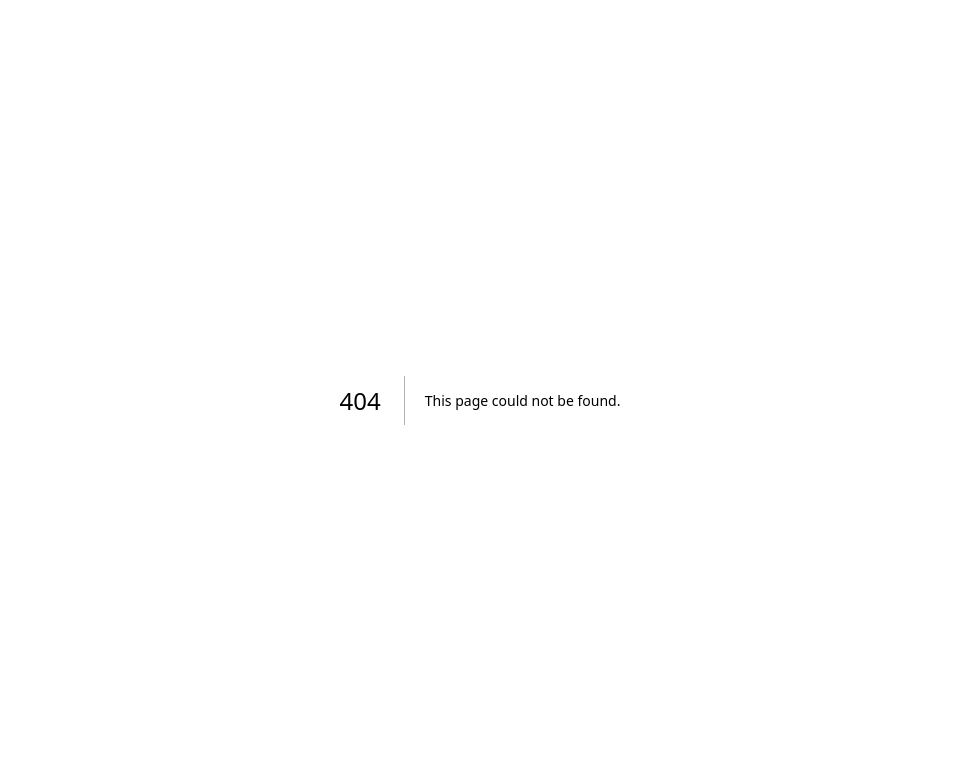
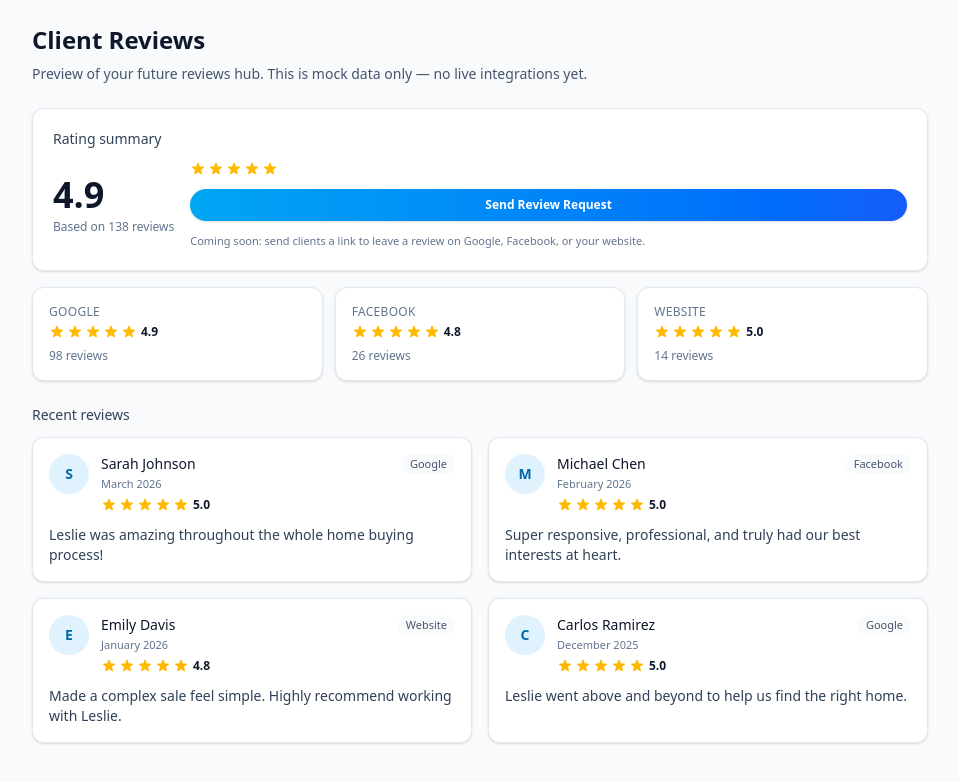
Before and after one commit to VenJami/follow-up-automation, a Next.js app: page /dashboard/reviews in a window 1280 px wide. Before the commit this address had no page. Shown: the top 782 px of the page, without its empty margins (160-1119 px from the left). Built offline with nearby package versions, Linux system fonts and the light colour scheme.

Commit message:
Add Review Page

```diff
--- /dev/null
+++ b/src/app/dashboard/reviews/page.tsx
@@ -0,0 +1,209 @@
+import type { Metadata } from "next";
+
+export const metadata: Metadata = {
+  title: "Client Reviews | Follow-Up Inbox",
+};
+
+type ReviewSource = "Google" | "Facebook" | "Website";
+
+interface Review {
+  id: number;
+  name: string;
+  rating: number;
+  text: string;
+  source: ReviewSource;
+  date: string;
+}
+
+const mockSummary = {
+  overallRating: 4.9,
+  totalReviews: 138,
+};
+
+const mockSourceStats: { source: ReviewSource; rating: number; count: number }[] = [
+  { source: "Google", rating: 4.9, count: 98 },
+  { source: "Facebook", rating: 4.8, count: 26 },
+  { source: "Website", rating: 5.0, count: 14 },
+];
+
+const mockReviews: Review[] = [
+  {
+    id: 1,
+    name: "Sarah Johnson",
+    rating: 5,
+    text: "Leslie was amazing throughout the whole home buying process!",
+    source: "Google",
+    date: "March 2026",
+  },
+  {
+    id: 2,
+    name: "Michael Chen",
+    rating: 5,
+    text: "Super responsive, professional, and truly had our best interests at heart.",
+    source: "Facebook",
+    date: "February 2026",
+  },
+  {
+    id: 3,
+    name: "Emily Davis",
+    rating: 4.8,
+    text: "Made a complex sale feel simple. Highly recommend working with Leslie.",
+    source: "Website",
+    date: "January 2026",
+  },
+  {
+    id: 4,
+    name: "Carlos Ramirez",
+    rating: 5,
+    text: "Leslie went above and beyond to help us find the right home.",
+    source: "Google",
+    date: "December 2025",
+  },
+];
+
+function StarRating({ value }: { value: number }) {
+  const fullStars = Math.round(value);
+
+  return (
+    <div className="flex items-center gap-0.5">
+      {Array.from({ length: 5 }).map((_, index) => (
+        <svg
+          key={index}
+          className={`h-4 w-4 ${
+            index < fullStars ? "text-amber-400" : "text-slate-200"
+          }`}
+          viewBox="0 0 20 20"
+          fill="currentColor"
+          aria-hidden="true"
+        >
+          <path d="M9.049 2.927c.3-.921 1.603-.921 1.902 0l1.07 3.292a1 1 0 00.95.69h3.462c.969 0 1.371 1.24.588 1.81l-2.8 2.034a1 1 0 00-.364 1.118l1.07 3.292c.3.921-.755 1.688-1.54 1.118l-2.8-2.034a1 1 0 00-1.175 0l-2.8 2.034c-.784.57-1.838-.197-1.539-1.118l1.07-3.292a1 1 0 00-.364-1.118L2.98 8.72c-.783-.57-.38-1.81.588-1.81h3.461a1 1 0 00.951-.69l1.07-3.292z" />
+        </svg>
+      ))}
+    </div>
+  );
+}
+
+function InitialAvatar({ name }: { name: string }) {
+  const initial = name.trim().charAt(0).toUpperCase() || "?";
+
+  return (
+    <div className="flex h-10 w-10 items-center justify-center rounded-full bg-sky-100 text-sm font-semibold text-sky-700">
+      {initial}
+    </div>
+  );
+}
+
+export default function ReviewsPage() {
+  return (
+    <main className="min-h-screen px-4 py-6">
+      <div className="mx-auto max-w-4xl space-y-6">
+        {/* Page header */}
+        <div className="flex flex-col gap-2">
+          <h1 className="text-2xl font-semibold text-slate-900">Client Reviews</h1>
+          <p className="text-sm text-slate-600">
+            Preview of your future reviews hub. This is mock data only — no live
+            integrations yet.
+          </p>
+        </div>
+
+        {/* Rating summary + sources */}
+        <div className="grid gap-4 md:grid-cols-[2fr,3fr]">
+          {/* Rating summary card */}
+          <section className="rounded-xl border border-slate-200 bg-white p-5 shadow-sm">
+            <h2 className="mb-3 text-sm font-medium text-slate-700">
+              Rating summary
+            </h2>
+            <div className="flex items-center gap-4">
+              <div>
+                <p className="text-4xl font-semibold text-slate-900">
+                  {mockSummary.overallRating.toFixed(1)}
+                </p>
+                <p className="mt-1 text-xs text-slate-500">
+                  Based on {mockSummary.totalReviews} reviews
+                </p>
+              </div>
+              <div className="flex flex-1 flex-col gap-3">
+                <StarRating value={mockSummary.overallRating} />
+                <button
+                  type="button"
+                  className="inline-flex items-center justify-center rounded-full bg-gradient-to-r from-sky-500 to-blue-600 px-4 py-2 text-xs font-semibold text-white shadow-sm hover:from-sky-600 hover:to-blue-700 focus:outline-none focus:ring-2 focus:ring-sky-500 focus:ring-offset-1"
+                  disabled
+                >
+                  Send Review Request
+                </button>
+                <p className="text-[11px] text-slate-500">
+                  Coming soon: send clients a link to leave a review on Google,
+                  Facebook, or your website.
+                </p>
+              </div>
+            </div>
+          </section>
+
+          {/* Review sources */}
+          <section className="grid gap-3 sm:grid-cols-3">
+            {mockSourceStats.map((source) => (
+              <div
+                key={source.source}
+                className="flex flex-col justify-between rounded-xl border border-slate-200 bg-white p-4 shadow-sm"
+              >
+                <div>
+                  <p className="text-xs font-medium uppercase tracking-wide text-slate-500">
+                    {source.source}
+                  </p>
+                  <div className="mt-1 flex items-center gap-1">
+                    <StarRating value={source.rating} />
+                    <span className="text-xs font-semibold text-slate-900">
+                      {source.rating.toFixed(1)}
+                    </span>
+                  </div>
+                </div>
+                <p className="mt-2 text-xs text-slate-500">
+                  {source.count} review{source.count === 1 ? "" : "s"}
+                </p>
+              </div>
+            ))}
+          </section>
+        </div>
+
+        {/* Review list */}
+        <section className="space-y-3">
+          <h2 className="text-sm font-medium text-slate-700">Recent reviews</h2>
+          <div className="grid gap-4 md:grid-cols-2">
+            {mockReviews.map((review) => (
+              <article
+                key={review.id}
+                className="flex flex-col rounded-xl border border-slate-200 bg-white p-4 shadow-sm"
+              >
+                <div className="mb-2 flex items-start gap-3">
+                  <InitialAvatar name={review.name} />
+                  <div className="flex-1 min-w-0">
+                    <div className="flex items-center justify-between gap-2">
+                      <p className="truncate text-sm font-medium text-slate-900">
+                        {review.name}
+                      </p>
+                      <span className="shrink-0 rounded-full bg-slate-50 px-2 py-0.5 text-[11px] font-medium text-slate-600">
+                        {review.source}
+                      </span>
+                    </div>
+                    <p className="mt-0.5 text-[11px] text-slate-500">
+                      {review.date}
+                    </p>
+                    <div className="mt-1 flex items-center gap-1">
+                      <StarRating value={review.rating} />
+                      <span className="text-xs font-semibold text-slate-900">
+                        {review.rating.toFixed(1)}
+                      </span>
+                    </div>
+                  </div>
+                </div>
+                <p className="mt-1 text-sm text-slate-700">
+                  {review.text}
+                </p>
+              </article>
+            ))}
+          </div>
+        </section>
+      </div>
+    </main>
+  );
+}
--- a/src/components/Header.tsx
+++ b/src/components/Header.tsx
@@ -1,5 +1,6 @@
 "use client";
 
+import Link from "next/link";
 import { LogoutButton } from "./LogoutButton";
 
 interface HeaderProps {
@@ -13,7 +14,7 @@ export function Header({ count, onRefresh, isRefreshing, userEmail }: HeaderProp
   return (
     <header className="flex flex-col gap-2">
       <div className="flex flex-col gap-3 sm:flex-row sm:items-baseline sm:justify-between">
-        <div className="space-y-1">
+        <div className="space-y-2">
           <h1 className="text-xl font-semibold text-slate-900">
             Follow-Ups Waiting for Approval
           </h1>
@@ -25,6 +26,36 @@ export function Header({ count, onRefresh, isRefreshing, userEmail }: HeaderProp
               Signed in as <span className="font-medium">{userEmail}</span>
             </p>
           )}
+          <nav className="flex flex-wrap items-center gap-1 text-xs">
+            <Link
+              href="/dashboard"
+              className="rounded-full border border-transparent px-2 py-1 text-slate-600 hover:border-slate-200 hover:bg-slate-50"
+            >
+              Dashboard
+            </Link>
+            <span className="text-slate-300">|</span>
+            <Link
+              href="/dashboard"
+              className="rounded-full border border-transparent px-2 py-1 text-slate-900 font-medium hover:border-slate-200 hover:bg-slate-50"
+            >
+              Follow Ups
+            </Link>
+            <span className="text-slate-300">|</span>
+            <Link
+              href="/dashboard/reviews"
+              className="rounded-full border border-transparent px-2 py-1 text-slate-600 hover:border-slate-200 hover:bg-slate-50"
+            >
+              Client Reviews
+            </Link>
+            <span className="text-slate-300">|</span>
+            <button
+              type="button"
+              disabled
+              className="rounded-full border border-dashed border-slate-200 px-2 py-1 text-slate-400 cursor-not-allowed"
+            >
+              Settings
+            </button>
+          </nav>
         </div>
         <div className="flex items-center justify-between gap-3 sm:justify-end">
           <span className="inline-flex items-center rounded-full border border-slate-200 bg-slate-50 px-2.5 py-1 text-xs font-medium text-slate-700">
```
